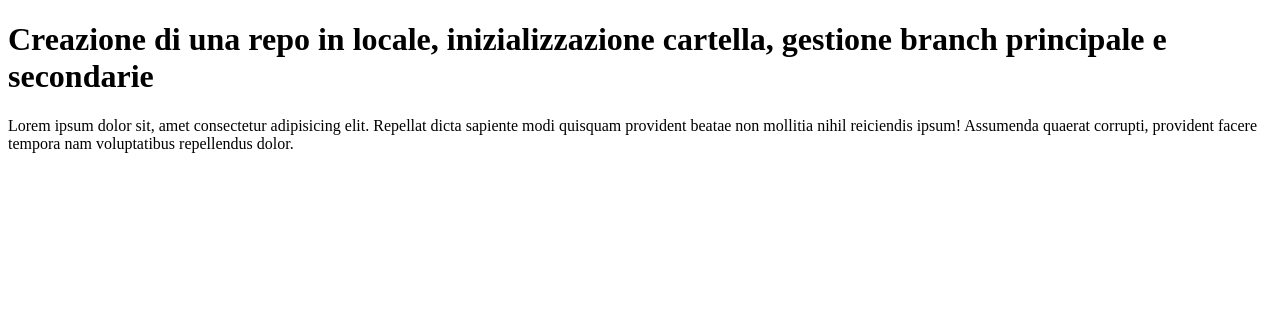
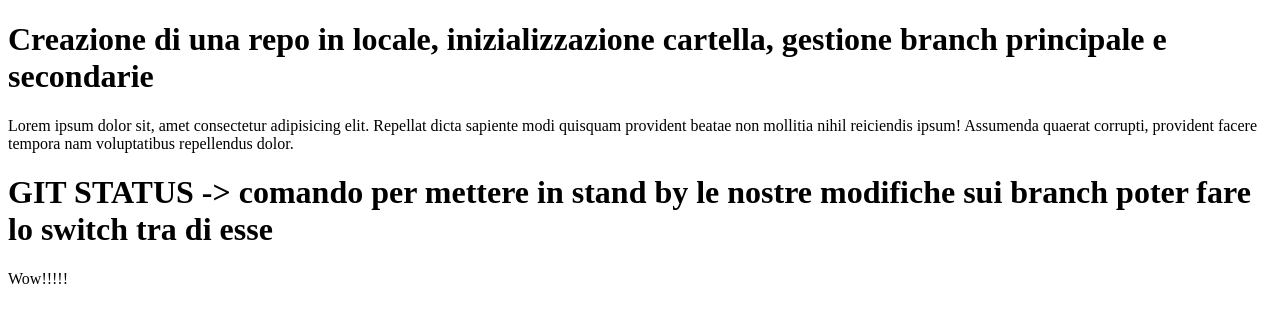
Before and after one commit to Nadiabalestri/creazione-repo-inlocale, a plain HTML site: page index.html in a window 1280 px wide. Drawn offline with Linux system fonts and the light colour scheme.

Commit message:
added content into file.index

```diff
--- a/index.html
+++ b/index.html
@@ -9,5 +9,8 @@
 
   <h1>Creazione di una repo in locale, inizializzazione cartella, gestione branch principale e secondarie</h1>
   <p>Lorem ipsum dolor sit, amet consectetur adipisicing elit. Repellat dicta sapiente modi quisquam provident beatae non mollitia nihil reiciendis ipsum! Assumenda quaerat corrupti, provident facere tempora nam voluptatibus repellendus dolor.</p>
+
+  <h1>GIT STATUS -> comando per mettere in stand by le nostre modifiche sui branch  poter fare lo switch tra di esse</h1>
+  <p>Wow!!!!!</p>
 </body>
 </html>
```
